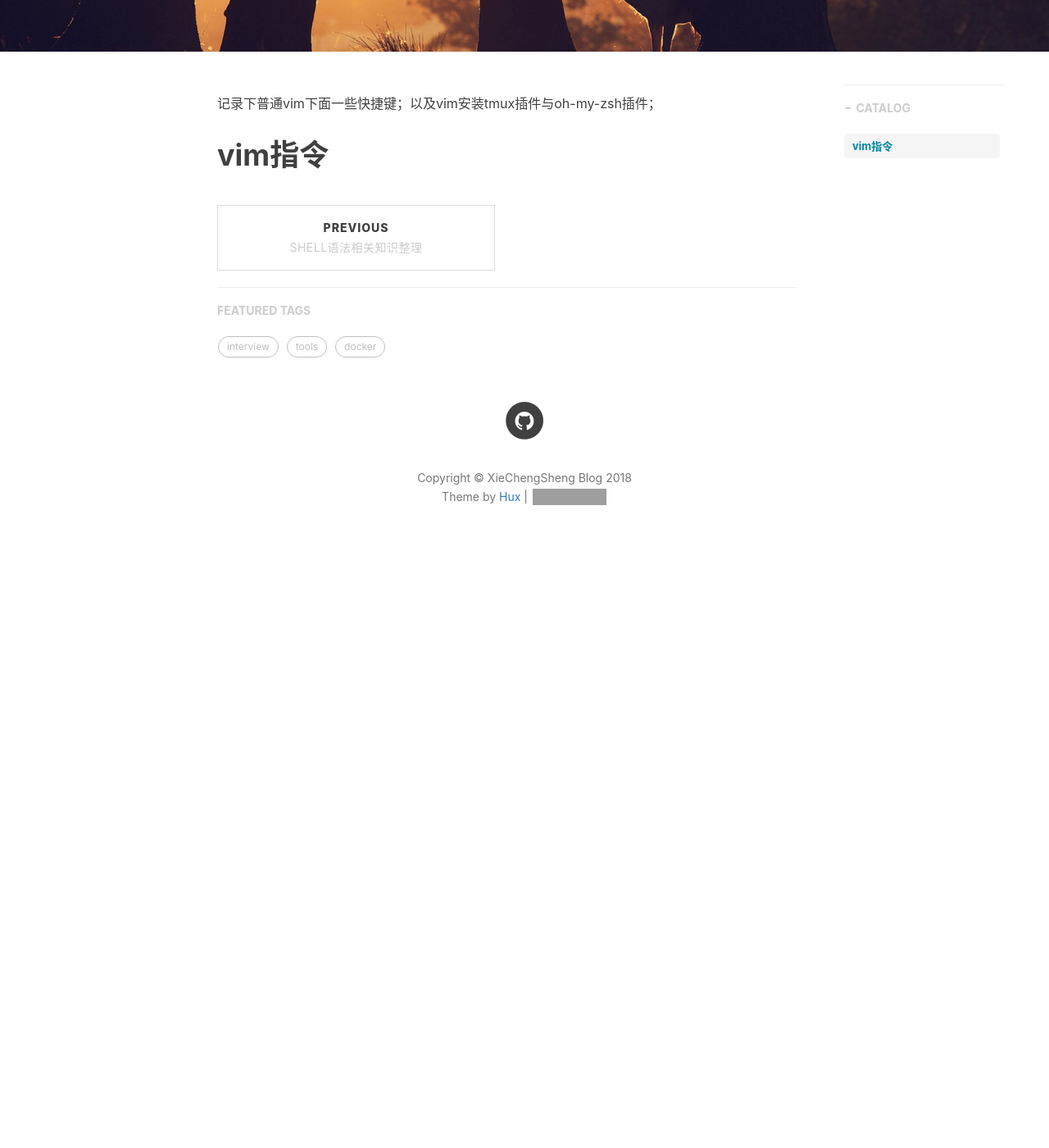
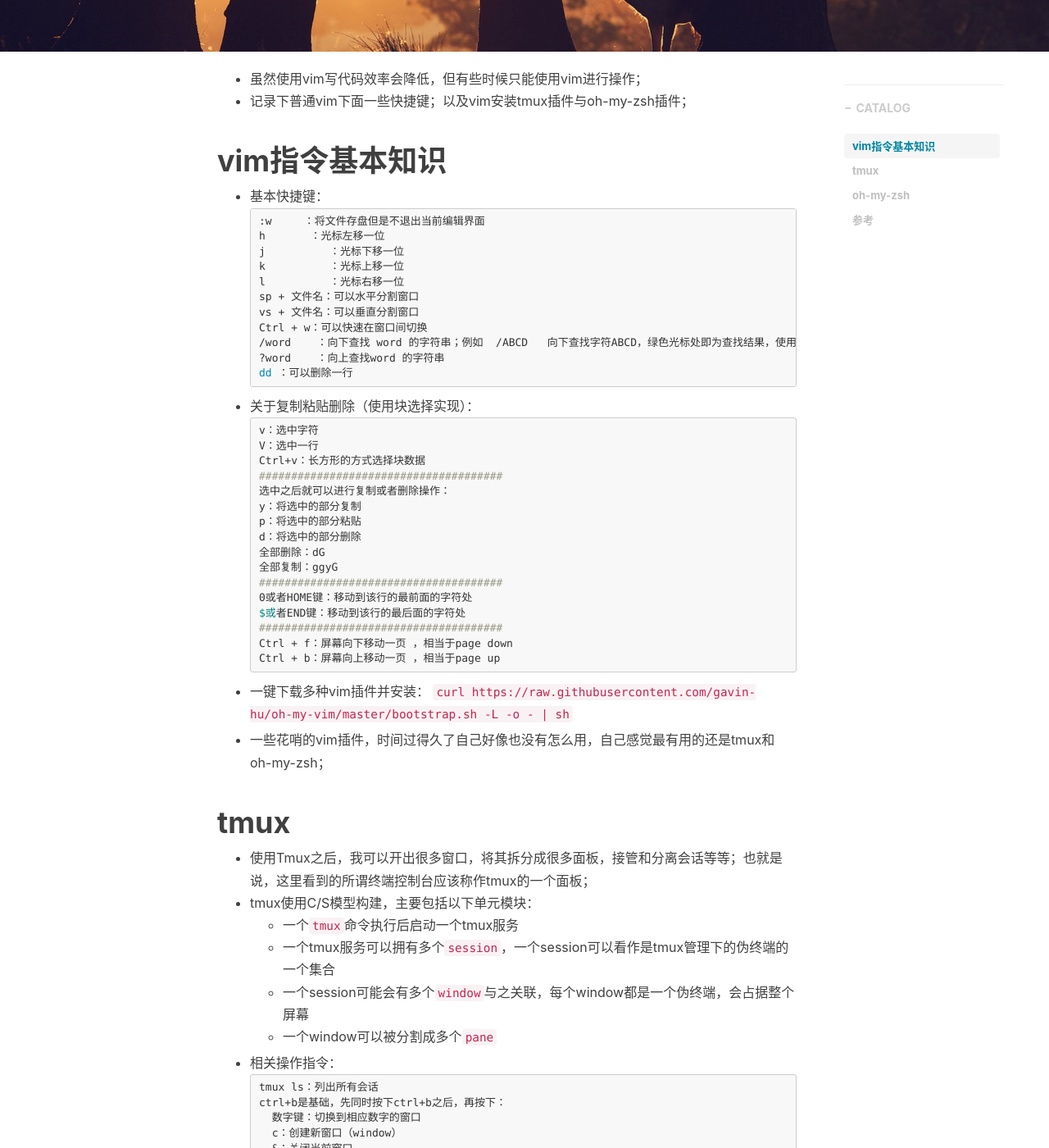
Before and after one commit to xiechengsheng/xiechengsheng.github.io, a Jekyll site: the page built from _posts/2017-07-15-linux-vim-plugin.md, in a window 1280 px wide and 1400 px high, scrolled down 460 px. Shown: the whole window at 82% size. Built offline with Jekyll 4.4.1, drawn with Linux system fonts in a browser that asks for light colours; nearby versions of some CDN libraries; comment, search, counter and statistics services are not loaded; before the commit the page ends 1170 px from its top, so only the background shows below that; some of the changed text lies outside the part shown; grey boxes are pictures that could not be loaded.

````diff
--- a/_posts/2017-07-15-linux-vim-plugin.md
+++ b/_posts/2017-07-15-linux-vim-plugin.md
@@ -10,6 +10,100 @@ tags:
     - tools
 ---
 
-记录下普通vim下面一些快捷键；以及vim安装tmux插件与oh-my-zsh插件；
+- 虽然使用vim写代码效率会降低，但有些时候只能使用vim进行操作；
+- 记录下普通vim下面一些快捷键；以及vim安装tmux插件与oh-my-zsh插件；
 
-# vim指令
+# vim指令基本知识
+- 基本快捷键：
+```sh
+:w     ：将文件存盘但是不退出当前编辑界面
+h       ：光标左移一位
+j          ：光标下移一位
+k          ：光标上移一位
+l          ：光标右移一位
+sp + 文件名：可以水平分割窗口
+vs + 文件名：可以垂直分割窗口
+Ctrl + w：可以快速在窗口间切换
+/word    ：向下查找 word 的字符串；例如  /ABCD   向下查找字符ABCD，绿色光标处即为查找结果，使用n查找下一个字符串，使用N查找上一个字符串
+?word    ：向上查找word 的字符串
+dd ：可以删除一行
+```
+
+- 关于复制粘贴删除（使用块选择实现）：
+```sh
+v：选中字符
+V：选中一行
+Ctrl+v：长方形的方式选择块数据
+######################################
+选中之后就可以进行复制或者删除操作：
+y：将选中的部分复制
+p：将选中的部分粘贴
+d：将选中的部分删除
+全部删除：dG
+全部复制：ggyG
+######################################
+0或者HOME键：移动到该行的最前面的字符处
+$或者END键：移动到该行的最后面的字符处
+######################################
+Ctrl + f：屏幕向下移动一页 ，相当于page down
+Ctrl + b：屏幕向上移动一页 ，相当于page up
+```
+
+- 一键下载多种vim插件并安装：
+`curl https://raw.githubusercontent.com/gavin-hu/oh-my-vim/master/bootstrap.sh -L -o - | sh`
+
+- 一些花哨的vim插件，时间过得久了自己好像也没有怎么用，自己感觉最有用的还是tmux和oh-my-zsh；
+
+# tmux
+- 使用Tmux之后，我可以开出很多窗口，将其拆分成很多面板，接管和分离会话等等；也就是说，这里看到的所谓终端控制台应该称作tmux的一个面板；
+- tmux使用C/S模型构建，主要包括以下单元模块：
+    - 一个`tmux`命令执行后启动一个tmux服务
+    - 一个tmux服务可以拥有多个`session`，一个session可以看作是tmux管理下的伪终端的一个集合
+    - 一个session可能会有多个`window`与之关联，每个window都是一个伪终端，会占据整个屏幕
+    - 一个window可以被分割成多个`pane`
+
+- 相关操作指令：
+```
+tmux ls：列出所有会话
+ctrl+b是基础，先同时按下ctrl+b之后，再按下：
+    数字键：切换到相应数字的窗口
+    c：创建新窗口（window）
+    &：关闭当前窗口
+    %：将当前面板分成左右两块
+    "：将当前面板分成上下两块
+    x：关闭当前面板
+    上下左右方向键：在不同面板之间跳转
+    ctrl+上下左右方向键：调整当前面板大小
+```
+- 发现tmux不能查看终端显示的之前的内容，之前的内容被当前内容刷新后，再次显示的时候是乱码；解决方案：
+```
+Ctrl+b，之后按下[，进入翻页模式，按下q退出翻页模式
+或者直接Ctrl+b，之后按下Pgup翻页，按q退出
+```
+
+# oh-my-zsh
+- oh-my-zsh最大的方便之处就在于：可以对添加在配置文件`~/.zshrc`中**plugins里面的指令，按下TAB之后可以智能提示**，其实就是将这些指令添加到zsh的环境变量中；
+```sh
+首先安装zsh：
+yum install -y zsh
+其次安装zsh配置文件：
+sh -c "$(wget https://raw.githubusercontent.com/robbyrussell/oh-my-zsh/master/tools/install.sh -O -)"
+配置zsh主题文件：
+vim ~/.zshrc
+主要配置，将自己想要有智能提示的指令添加到plugins里面：
+plugins=(git docker vim go python gcc bundler osx rake ruby)
+ZSH_THEME="robbyrussell"
+重启生效：
+source /root/.zshrc
+最后修改默认的shell：
+chsh -s /bin/zsh
+出现：chsh: Shell not changed，其实已经被修改成zsh了
+若不想使用zsh，可以切换回bash模式：
+chsh -s /bin/bash
+```
+- 注意：因为和bash是两种不同的模式，因此**原来在/root/.bashrc下面配置的环境变量的信息在zsh模式下面会完全失效**
+
+
+# 参考
+[How to improve your productivity in terminal environment with Tmux](http://xmodulo.com/improve-productivity-terminal-environment-tmux.html)
+[oh-my-zsh](https://github.com/robbyrussell/oh-my-zsh)
````
Also changed, not shown: _posts/2017-08-29-install-kubernetes.md (added, +356 -0 lines).
